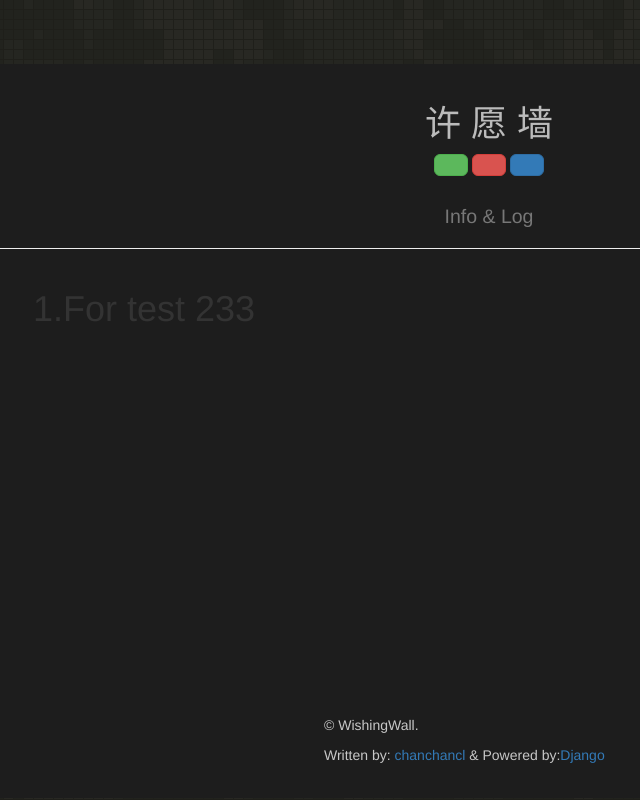
After one commit to chanchancl/Wishing-wall, a Django app: page /info/ in a window 1280 px wide. The commit adds this page. Shown: the whole page, without its empty margins (151-791 px from the left). Run offline with Django 3.2, Linux system fonts and the light colour scheme; parts of the project's set-up code (start-up, migrations or seed data) failed here and were passed over; some libraries are stand-ins or nearby versions.

Commit message:
更新UI

```diff
--- /dev/null
+++ b/templates/info.html
@@ -0,0 +1,37 @@
+
+{% include "basehead.html" %}
+
+<title>Info & Log </title>
+    <body>
+    <div name="dContainer" class="container" style="margin-top:5%;background-color:#1d1d1d;min-height:90%" >
+        <div class="page-header" id='pageheader' style='text-align:center;'>
+            <div style="margin:0 7.6%">
+                <h1 style="color:rgb(187, 187, 187);">
+                    <a href="/" title="许 愿 墙" style="color:rgb(187, 187, 187);">许 愿 墙</a>
+                    </h1>
+                    <p>
+                     <a href="/add/" id="add" type="button" class = "btn btn-lg btn-success">
+                         <!--许下愿望-->
+                     </a>
+                     <a href="/del/" id="del" type="button" class = "btn btn-lg btn-danger">
+                         <!--删除愿望-->
+                     </a>
+                     <a href="/info/" id="info" type="button" class = "btn btn-lg btn-primary">
+                         <!--许下愿望-->
+                     </a>
+                     </p>
+                    <h2 style="text-align:center"><small>Info & Log</small></h2>
+
+                </div>
+        </div>
+        <div class="container" style="padding:0% 10% 0 10%;">
+            <h1><p>1.For test 233</p></h>
+        </div>
+        <div style="margin:33%">
+            <p> </p>
+        </div>
+
+        {% include "baseend.html" %}
+    </div>
+    </body>
+</html>
--- a/wishing/wishing/urls.py
+++ b/wishing/wishing/urls.py
@@ -23,6 +23,7 @@ urlpatterns = [
     url(r'^admin/doc/', include('django.contrib.admindocs.urls')),
     url(r'^add/',view.addview),
     url(r'^del/',view.delview),
+    url(r'^info/',view.infoview),
     url(r'^test/',view.test),
     url(r'^admin/', admin.site.urls),
     url(r'^emoji/', include('emoji.urls')),
--- a/wishing/wishingwall/views.py
+++ b/wishing/wishingwall/views.py
@@ -124,6 +124,9 @@ def delview(request):
     wishings.reverse()
     return render(request,'del.html',{'form':form,'wishings':wishings,'del':Del})
 
+def infoview(request):
+   return render(request,'info.html')
+
 def test(request):
     #for key in request.session.keys():
     #    print(key,' is ',request.session[key])
```
Also changed, not shown: templates/add.html (+16 -3 lines), templates/del.html (+12 -1 lines), templates/index.html (+5 -2 lines).
